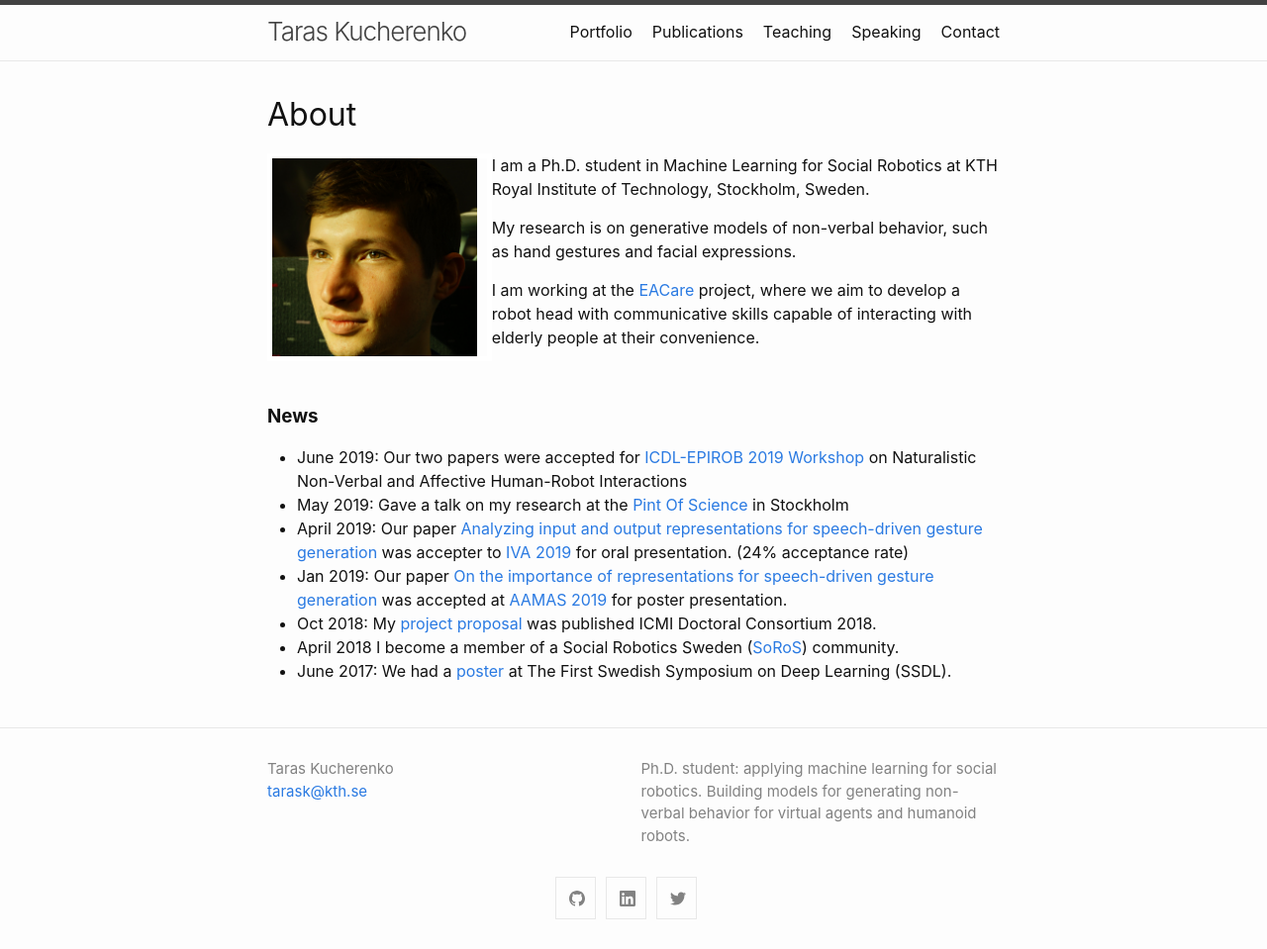
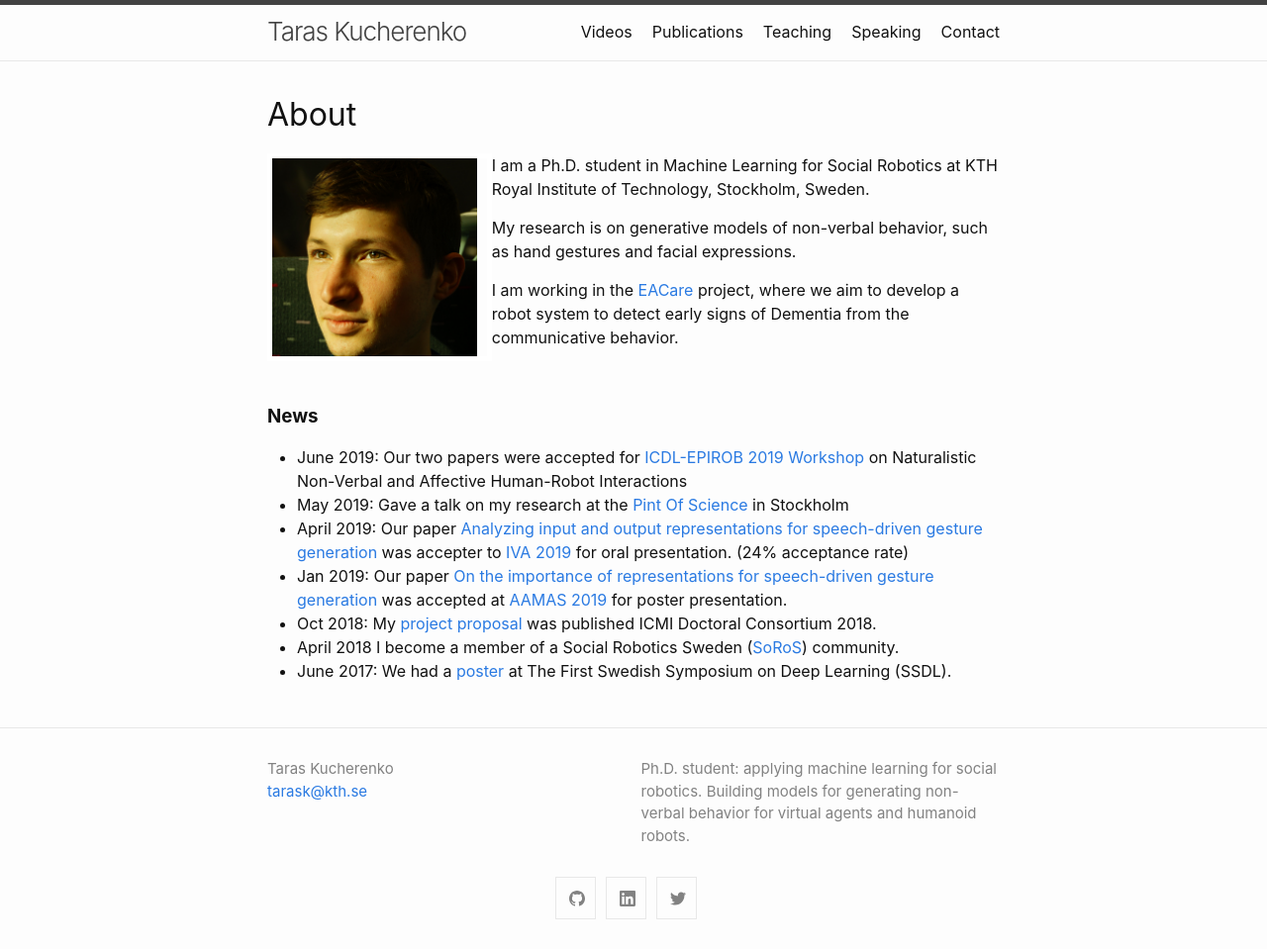
Before and after one commit to Svito-zar/Svito-zar.github.io, a Jekyll site: the page built from index.md, in a window 1280 px wide. Shown: the whole page at 99% size. Built offline with Jekyll 4.4.1, drawn with Linux system fonts in a browser that asks for light colours.

Commit message:
Another update

```diff
--- a/_pages/portfolio.md
+++ b/_pages/portfolio.md
@@ -1,6 +1,6 @@
 ---
 layout: page
-title: Portfolio
+title: Videos
 permalink: /portfolio/
 ---
 
--- a/index.md
+++ b/index.md
@@ -10,7 +10,7 @@ I am a Ph.D. student in Machine Learning for Social Robotics at KTH Royal Instit
 
 My research is on generative models of non-verbal behavior, such as hand gestures and facial expressions.
 
-I am working at the [EACare](http://www.csc.kth.se/cvap/EACare/) project, where we aim to develop a robot head with communicative skills capable of interacting with elderly people at their convenience.
+I am working in the [EACare](http://www.csc.kth.se/cvap/EACare/) project, where we aim to develop a robot system to detect early signs of Dementia from the communicative behavior.
 
 
 
```
